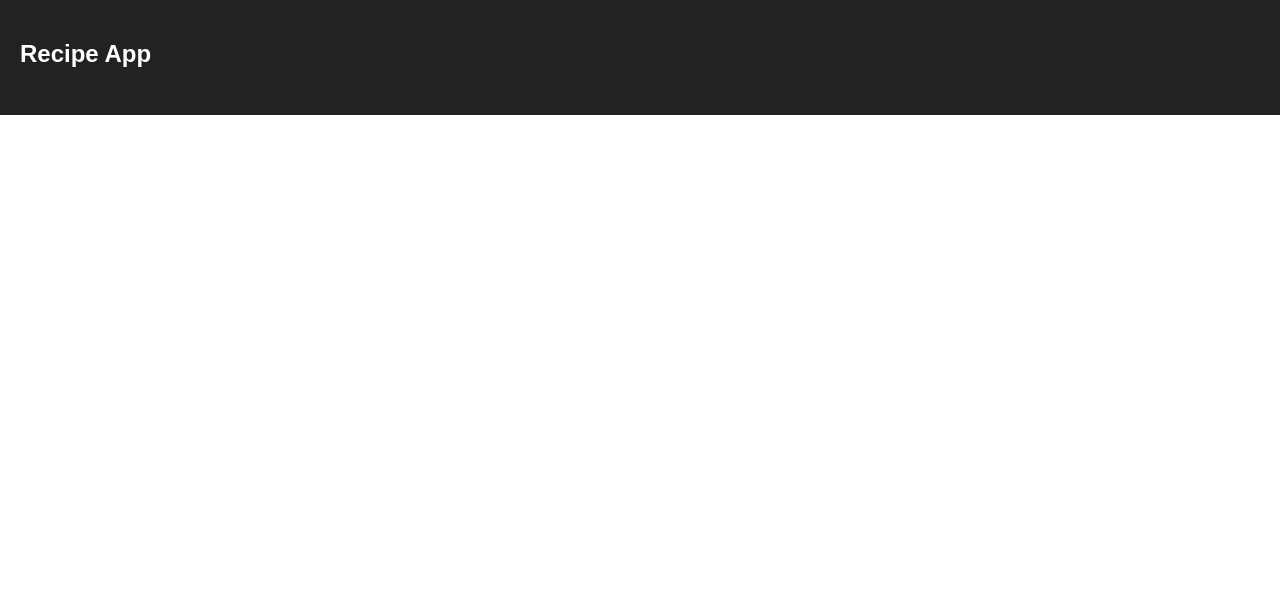
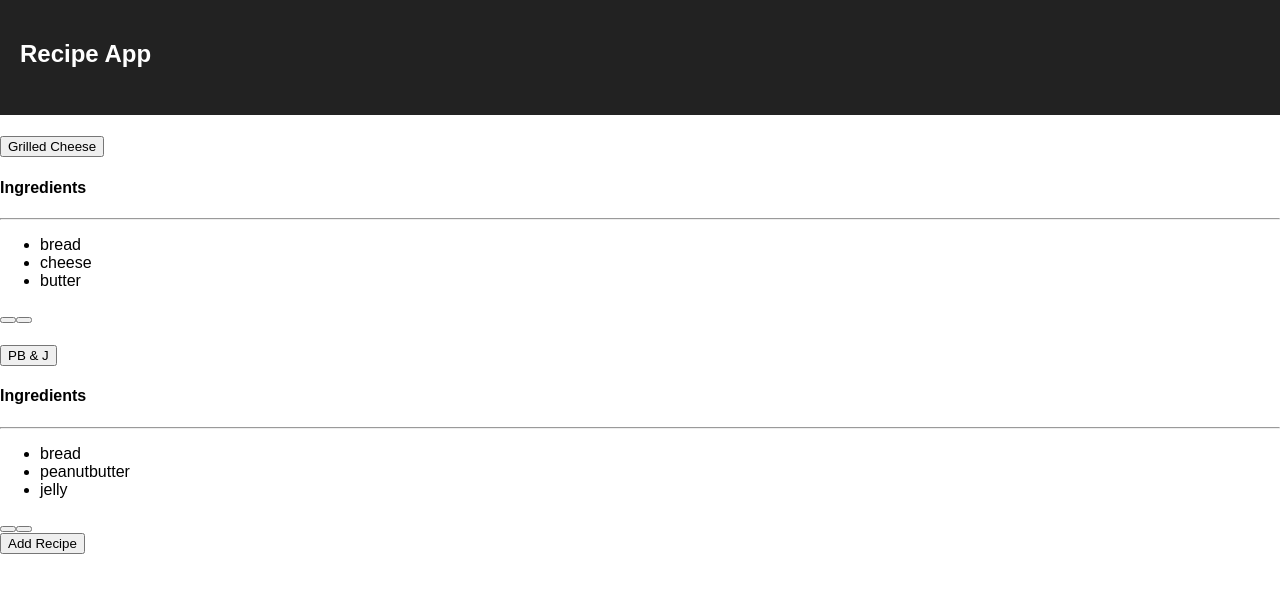
Before and after one commit to bryankenote/react-crud, a React (Create React App) app: page / in a window 1280 px wide. Shown: the top 592 px of the page. Built offline with nearby package versions, Linux system fonts and the light colour scheme.

Commit message:
render with static data

```diff
--- /dev/null
+++ b/src/components/ingredients.js
@@ -0,0 +1,33 @@
+import React, { Component } from 'react';
+
+class Ingredients extends Component {
+  constructor(props, context) {
+    super(props, context);
+    this.state = {
+      ingredients: props.ingredients,
+      expand: false
+    };
+  }
+
+  render() {
+    let className = this.props.expand ? ' expand' : '';
+    let ingredients = this.state.ingredients.map( (ingredient, index) => {
+      return <li key={index} className="ingredient">{ingredient}</li>
+    })
+    return (
+      <div className={"collapsable" + className}>
+        <div className="Ingredients round-bottom">
+          <h4 className="ingredients-title">Ingredients</h4>
+          <hr />
+          <ul className="ingredient-list">
+            {ingredients}
+          </ul>
+          <button className="del-btn btn btn-danger"><i className="fa fa-trash" aria-hidden="true"></i></button>
+          <button className="edit-btn btn btn-info"><i className="fa fa-pencil" aria-hidden="true"></i></button>
+        </div>
+      </div>
+    );
+  }
+}
+
+export default Ingredients;
--- a/src/components/recipe.js
+++ b/src/components/recipe.js
@@ -1,9 +1,29 @@
 import React, { Component } from 'react';
+import Ingredients from './ingredients';
 
 class Recipe extends Component {
+  constructor(props, context) {
+    super(props, context);
+    this.state = {
+      name: props.name,
+      ingredients: props.ingredients,
+      expand: false
+    };
+  }
+
+  expand(e) {
+    let val = this.state.expand ? false : true;
+    this.setState({expand: val});
+  }
+
   render() {
+    let className = this.state.expand ? '' : ' round-bottom';
     return (
       <div className="Recipe">
+        <h4 className={"recipe-name round-top" + className}>
+          <button onClick={this.expand.bind(this)}>{this.state.name}</button>
+        </h4>
+        <Ingredients ingredients={this.state.ingredients} expand={this.state.expand} />
       </div>
     );
   }
--- a/src/components/recipeBook.js
+++ b/src/components/recipeBook.js
@@ -2,10 +2,35 @@ import React, { Component } from 'react';
 import Recipe from './recipe';
 
 class RecipeBook extends Component {
+  constructor(props, context) {
+    super(props, context);
+    this.state = {
+      recipes: [{
+        name: 'Grilled Cheese',
+        ingredients: ['bread', 'cheese', 'butter']
+      }, {
+        name: 'PB & J',
+        ingredients: ['bread', 'peanutbutter', 'jelly']
+      }]
+    };
+  }
+
+  addRecipe() {
+    return 0;
+  }
+
+  renderRecipe() {
+    return 0;
+  }
+
   render() {
+    let recipes = this.state.recipes.map((recipe, index) => {
+      return <Recipe key={index} name={recipe.name} ingredients={recipe.ingredients} />
+    })
     return (
-      <div className="RecipeBook">
-        <Recipe />
+      <div className="RecipeBook container">
+        {recipes}
+        <button className="add-btn btn btn-primary">Add Recipe</button>
       </div>
     );
   }
```
